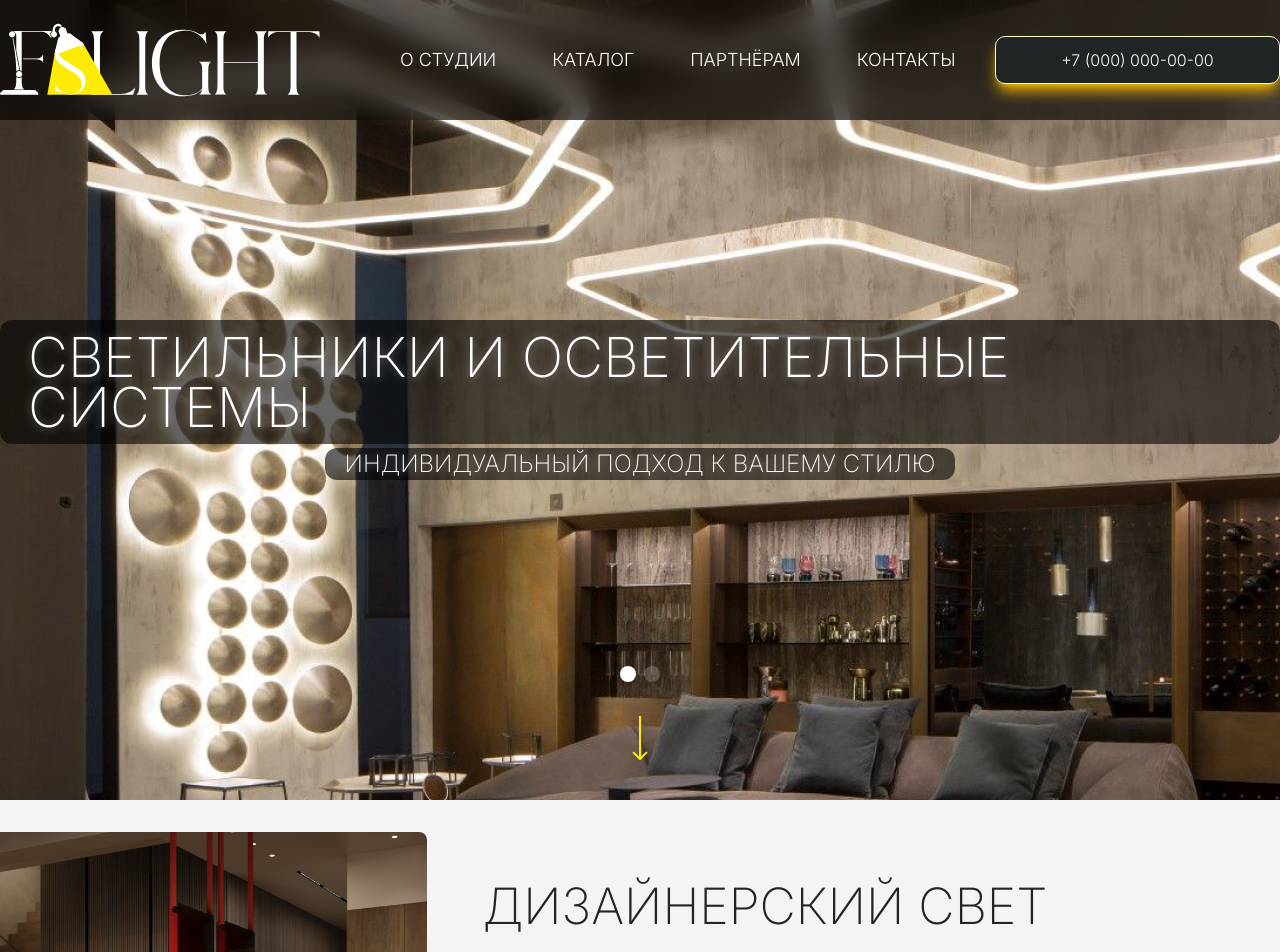
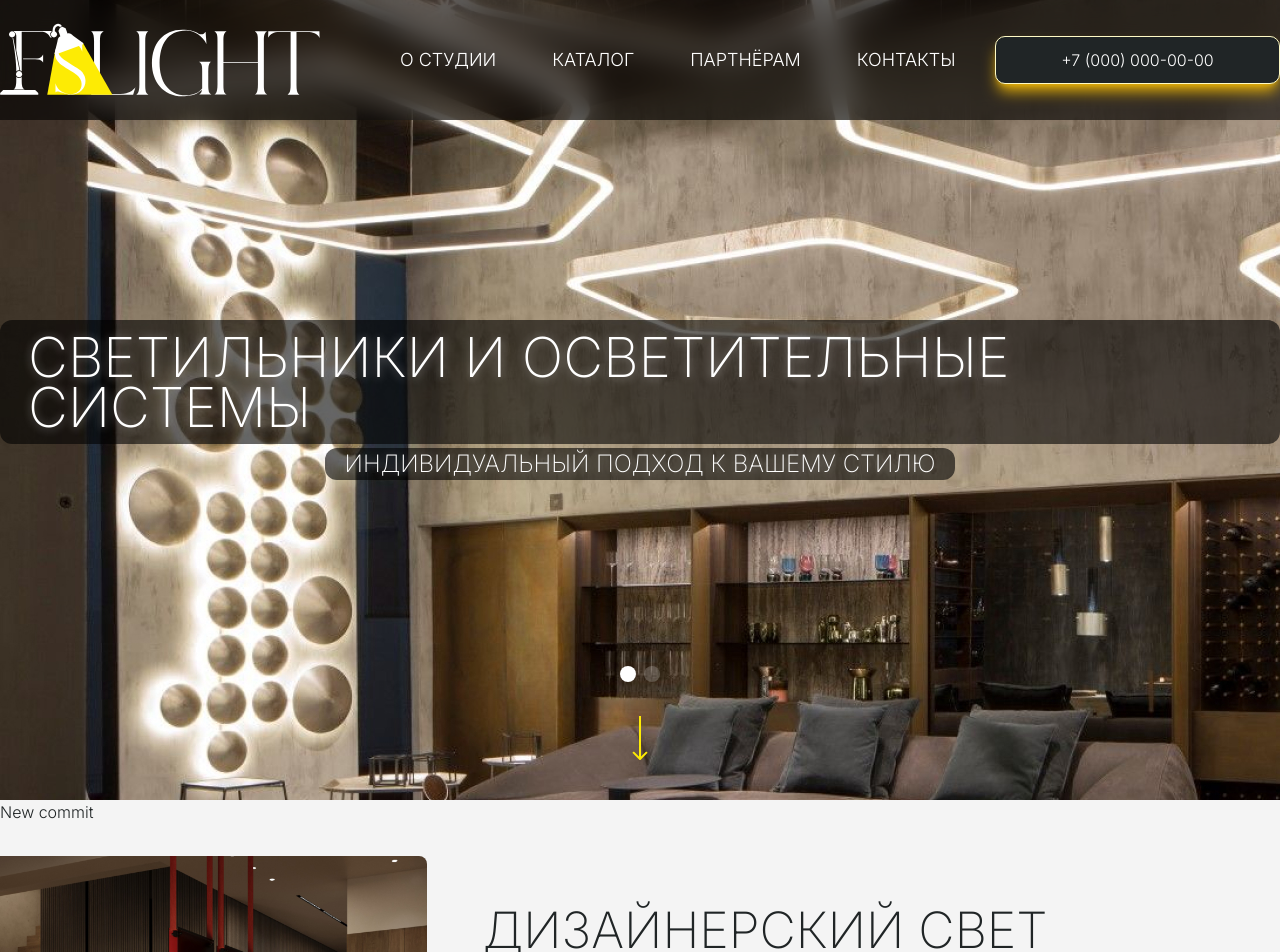
Before and after one commit to kkkotiqqq/fsfrontend, a Next.js app: page / in a window 1280 px wide. Shown: the top 952 px of the page. Built offline with nearby package versions, Linux system fonts and the light colour scheme; grey boxes are pictures that could not be loaded.

Commit message:
Update page.js

```diff
--- a/src/app/page.js
+++ b/src/app/page.js
@@ -19,6 +19,8 @@ export default function Home() {
             </svg>
           </div>
         </div>
+
+        <div>New commit</div>
 
         <section className="mt-8 mb-8">
           <div className="grid grid-cols-6">
```
